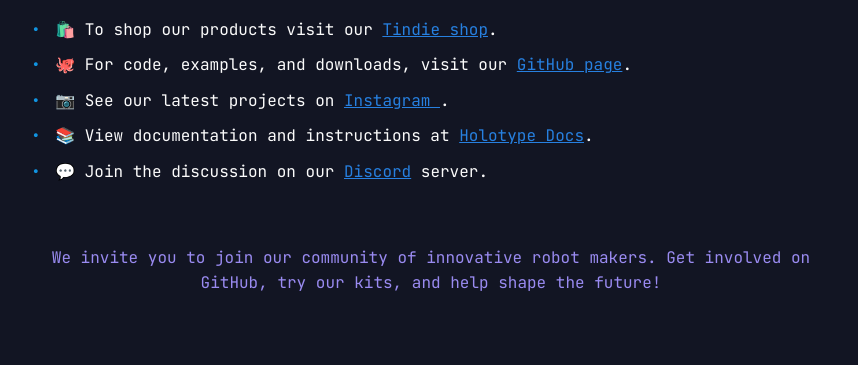
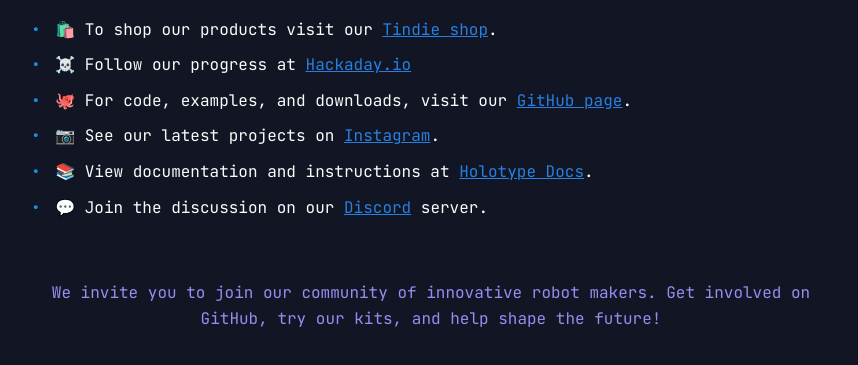
Before and after one commit to HolotypeRobotics/HolotypeRobotics.github.io, a plain HTML site: page index.html in a window 1280 px wide. Shown: the part 309-674 px from the top of the page, without its empty margins (209-1067 px from the left). Drawn offline with Linux system fonts and the light colour scheme; a script that the page names is missing.

Commit message:
Update index.html
added hackaday link

```diff
--- a/index.html
+++ b/index.html
@@ -29,15 +29,17 @@
 
 			<ul class="link-list">
 				<li class="link-item">🛍️ To shop our products visit our <a
-					href="https://www.tindie.com/stores/holotyperobotics/">Tindie shop</a>.</li>
+						href="https://www.tindie.com/stores/holotyperobotics/">Tindie shop</a>.</li>
+				<li class="link-item">☠️ Follow our progress at <a href="https://hackaday.io/HolotypeRobotics">Hackaday.io</a>
+				</li>
 				<li class="link-item">🐙 For code, examples, and downloads, visit our <a
 						href="https://github.com/HolotypeRobotics">GitHub page</a>.</li>
-
-				<li class="link-item">📷 See our latest projects on <a href="https://www.instagram.com/holotype_robotics/">Instagram </a>.</li>
-
-				<li class="link-item">📚 View documentation and instructions at <a href="https://holotypedocs.readthedocs.io/en/latest/">Holotype Docs</a>.</li>
-
-				<li class="link-item">💬 Join the discussion on our <a href="https://discord.gg/W5VMAHqb28">Discord</a> server.</li>
+				<li class="link-item">📷 See our latest projects on <a
+						href="https://www.instagram.com/holotype_robotics/">Instagram</a>.</li>
+				<li class="link-item">📚 View documentation and instructions at <a
+						href="https://holotypedocs.readthedocs.io/en/latest/">Holotype Docs</a>.</li>
+				<li class="link-item">💬 Join the discussion on our <a href="https://discord.gg/W5VMAHqb28">Discord</a> server.
+				</li>
 
 			</ul>
 
```
